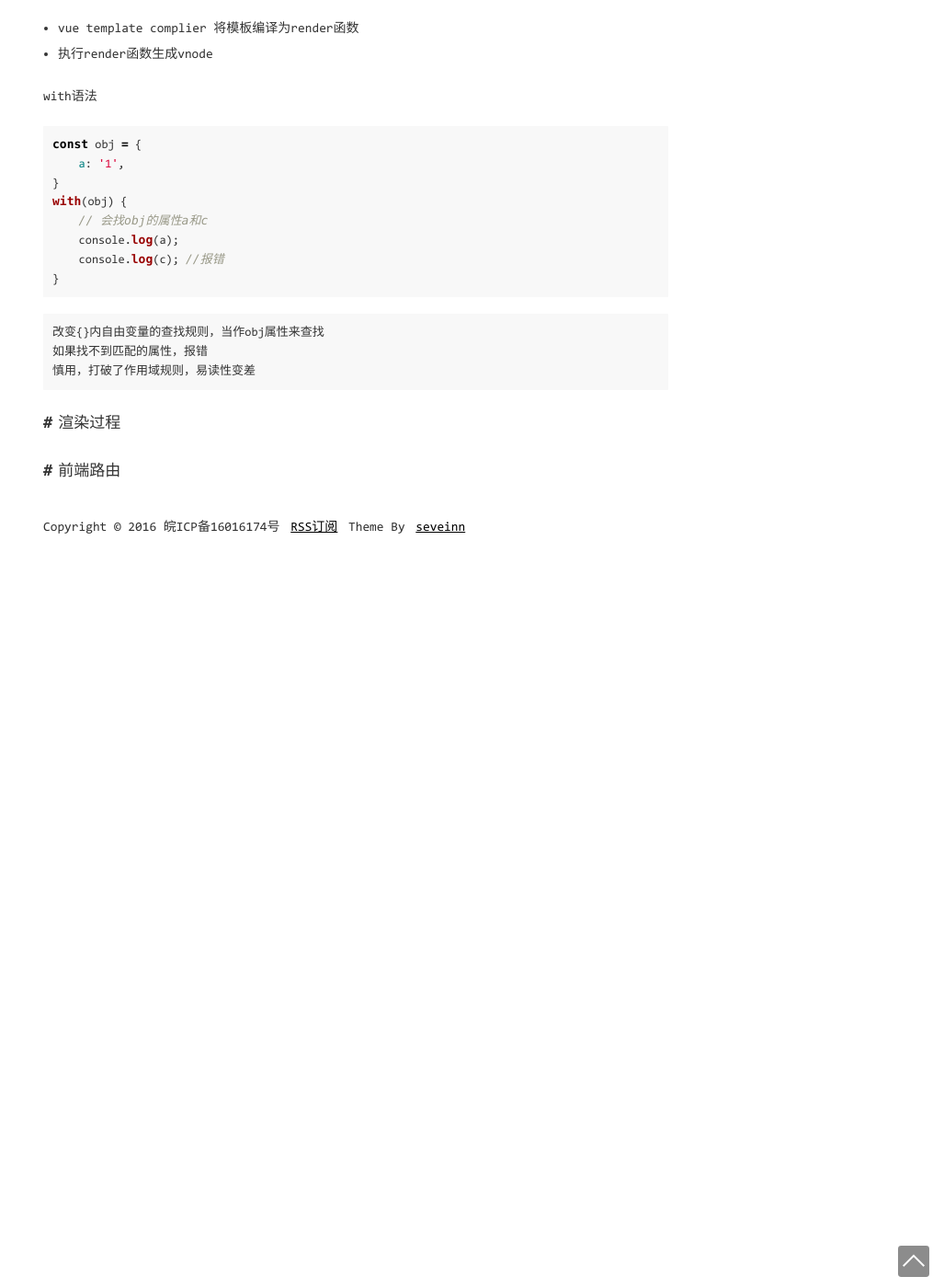
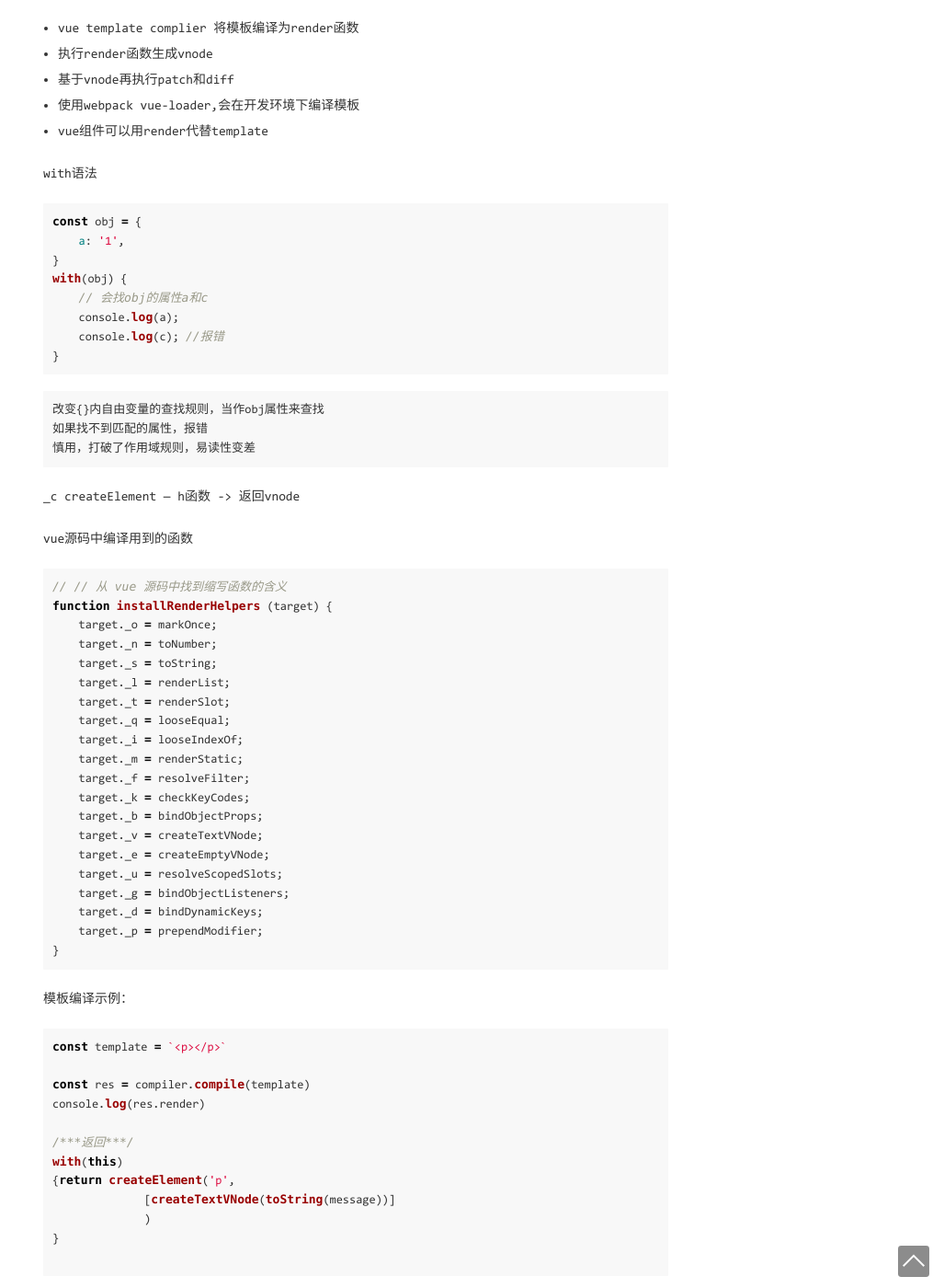
Before and after one commit to Seveinn/seveinn-blog, a Jekyll site: the page built from _posts/2021-03-24-vue-principle.markdown, in a window 1280 px wide and 1400 px high, scrolled down 5427 px. Shown: the whole window at 92% size, without its empty margins (253-1280 px from the left). Built offline with Jekyll 4.4.1, drawn with Linux system fonts in a browser that asks for light colours; comment, search, counter and statistics services are not loaded; before the commit the page ends 6023 px from its top, so only the background shows below that; some of the changed text lies outside the part shown.

Commit message:
update vue principle

````diff
--- a/_posts/2021-03-24-vue-basic.markdown
+++ b/_posts/2021-03-24-vue-basic.markdown
@@ -1,7 +1,7 @@
 ---
 layout: mypost
 title:  "Vue 基本使用"
-date:   2021-03-23 14:07:24 +0800
+date:   2021-03-24 14:07:24 +0800
 categories: ['前端', '面试', 'Vue']
 ---
 
--- a/_posts/2021-03-24-vue-principle.markdown
+++ b/_posts/2021-03-24-vue-principle.markdown
@@ -323,6 +323,9 @@ b. 都不命中，对比旧节点中是否有与新节点key值相同的节点
 ## 模板编译
 - vue template complier 将模板编译为render函数
 - 执行render函数生成vnode
+- 基于vnode再执行patch和diff
+- 使用webpack vue-loader,会在开发环境下编译模板
+- vue组件可以用render代替template
 
 with语法
 ```js
@@ -341,5 +344,80 @@ with(obj) {
 慎用，打破了作用域规则，易读性变差
 ```
 
-## 渲染过程
+_c createElement  --- h函数   ->   返回vnode
+
+vue源码中编译用到的函数
+```js
+// // 从 vue 源码中找到缩写函数的含义
+function installRenderHelpers (target) {
+    target._o = markOnce;
+    target._n = toNumber;
+    target._s = toString;
+    target._l = renderList;
+    target._t = renderSlot;
+    target._q = looseEqual;
+    target._i = looseIndexOf;
+    target._m = renderStatic;
+    target._f = resolveFilter;
+    target._k = checkKeyCodes;
+    target._b = bindObjectProps;
+    target._v = createTextVNode;
+    target._e = createEmptyVNode;
+    target._u = resolveScopedSlots;
+    target._g = bindObjectListeners;
+    target._d = bindDynamicKeys;
+    target._p = prependModifier;
+}
+```
+
+模板编译示例：
+```js
+const template = `<p>{{message}}</p>`
+
+const res = compiler.compile(template)
+console.log(res.render)
+
+/***返回***/
+with(this)
+{return createElement('p',
+              [createTextVNode(toString(message))]
+              )
+}
+
+```
+
+## 组件渲染/更新过程
+- 响应式：
+  1. 利用difineProperty监听，传入要监听的对象、属性、getter和setter函数
+  2. getter函数取值，setter函数赋值
+  3. 在监听属性的同时，对值进行监听，实现深度监听
+  4. 重新定义数组原型并扩展其原型链上的方法，实现数组的响应式
+  5. 关键函数
+    defineReactive(target, key, value)
+    observer(target)
+    updateView()
+
+- 模板编译：
+  1. 引入vue-template-compiler，将模板编译成render函数
+  2. 执行render函数，生成vnode
+  3. 利用patch和diff实现vnode的更新，从而实现视图的更新和渲染
+
+- vdom
+  1. patch(elem, vnode)
+  2. patch(vnode, newVnode)
+
+### 初次渲染
+1. 解析模板为render函数（一般在开发环境下打包完成，少数demo在浏览器运行时完成）
+2. 触发响应式（监听data的属性 getter setter——初次渲染暂未触发）
+3. 执行render函数，生成vnode, patch(elem, vnode)
+
+### 更新
+1. 修改data，触发setter(之前初次渲染阶段getter已被监听)
+2. 重新执行render函数，生成newVnode
+3. patch(vnode, newVnode)
+
+![vue渲染更新全流程](vue-render-flow.png)
+
+###
+
 ## 前端路由
--- /dev/null
+++ b/_posts/2021-03-26-front-structure.markdown
@@ -0,0 +1,6 @@
+---
+layout: mypost
+title:  "前端工程化——代码规范"
+date:   2021-03-26 14:07:24 +0800
+categories: ['前端', '面试', 'Vue']
+---
````
Also changed, not shown: other parts of _posts/2021-03-24-vue-principle.markdown (+1 -1 lines), posts/2021/03/26/vue-render-flow.jpg (added).
